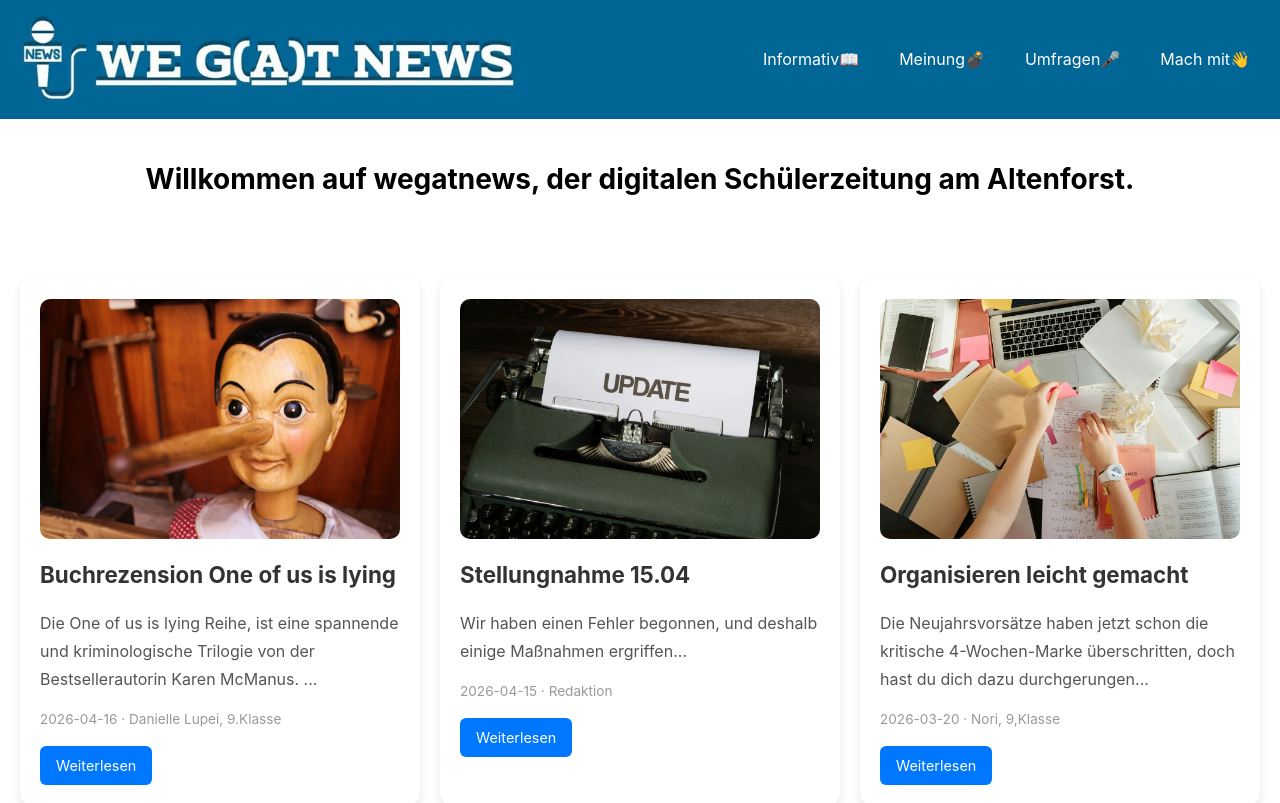
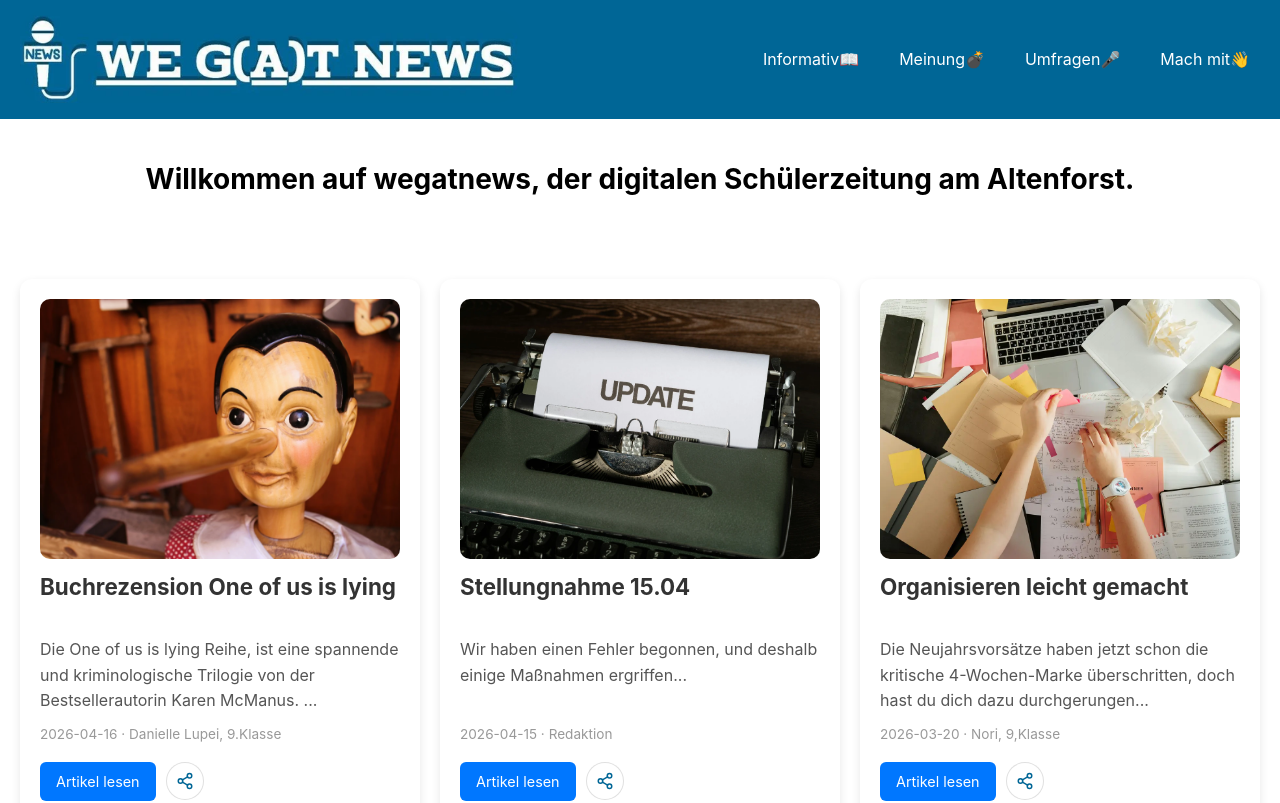
Before and after one commit to Chenjv2/wegatnews, a Next.js app: page / in a window 1280 px wide. Shown: the top 803 px of the page. Built offline with nearby package versions, Linux system fonts and the light colour scheme.

Commit message:
add share button

```diff
--- a/components/blog/PostCard.js
+++ b/components/blog/PostCard.js
@@ -1,9 +1,32 @@
 import Link from "next/link";
+import { FiShare2 } from "react-icons/fi";
 
 export default function PostCard({ post }) {
+  async function handleShare(event) {
+    event.preventDefault();
+    event.stopPropagation();
+
+    const articleUrl = `${window.location.origin}/blog/${post.slug}`;
+
+    try {
+      if (navigator.share) {
+        await navigator.share({
+          title: post.title,
+          text: post.preview,
+          url: articleUrl,
+        });
+      } else {
+        await navigator.clipboard.writeText(articleUrl);
+        alert("Link kopiert");
+      }
+    } catch (error) {
+      console.error("Teilen fehlgeschlagen:", error);
+    }
+  }
+
   return (
     <div className="blog-entry">
-      <img src={post.image} alt="blog-foto" />
+      <img src={post.image} alt={post.title} />
       <h3>{post.title}</h3>
       <p>{post.preview}...</p>
 
@@ -11,7 +34,21 @@ export default function PostCard({ post }) {
         {post.date} · {post.author}
       </div>
 
-      <Link href={`/blog/${post.slug}`}>Weiterlesen</Link>
+      <div className="blog-entry-actions">
+        <Link href={`/blog/${post.slug}`} className="blog-entry-readmore">
+          Artikel lesen
+        </Link>
+
+        <button
+          type="button"
+          onClick={handleShare}
+          className="blog-entry-share"
+          aria-label={`Artikel ${post.title} teilen`}
+          title="Artikel teilen"
+        >
+          <FiShare2 aria-hidden="true" />
+        </button>
+      </div>
     </div>
   );
 }
--- /dev/null
+++ b/components/layout/ShareButton.js
@@ -0,0 +1,36 @@
+import { FiShare2 } from "react-icons/fi";
+
+export default function ShareButton({
+  title = "wegatnews",
+  text = "Schau dir diese Seite an:",
+  url,
+  className = "",
+}) {
+  async function handleShare() {
+    const shareUrl = url || window.location.href;
+
+    const shareData = {
+      title,
+      text,
+      url: shareUrl,
+    };
+
+    try {
+      if (navigator.share) {
+        await navigator.share(shareData);
+      } else {
+        await navigator.clipboard.writeText(shareUrl);
+        alert("Link copied.");
+      }
+    } catch (error) {
+      console.error("Share failed:", error);
+    }
+  }
+
+  return (
+    <button type="button" onClick={handleShare} className={className}>
+      <FiShare2 style={{ marginRight: "8px" }} />
+      Share
+    </button>
+  );
+}
--- a/package.json
+++ b/package.json
@@ -15,6 +15,7 @@
     "next-sitemap": "^4.2.3",
     "react": "19.2.3",
     "react-dom": "19.2.3",
+    "react-icons": "^5.6.0",
     "remark": "^15.0.1",
     "remark-html": "^16.0.1",
     "turndown": "^7.2.2"
--- a/pages/index.js
+++ b/pages/index.js
@@ -1,6 +1,7 @@
 import { getAllPosts } from "../lib/posts";
 import PostGrid from "../components/blog/PostGrid";
 import ArchiveList from "../components/blog/ArchiveList";
+import ShareButton from "../components/layout/ShareButton";
 
 export async function getStaticProps() {
   const posts = getAllPosts();
--- a/styles/globals.css
+++ b/styles/globals.css
@@ -141,6 +141,10 @@ section {
   color: #333;
 }
 
+.blog-entry p {
+  margin: 0;
+}
+
 .blog-entry .meta {
   margin-top: 10px;
   font-size: 0.85rem;
@@ -149,7 +153,6 @@ section {
 
 .blog-entry a {
   display: inline-block;
-  margin-top: 15px;
   padding: 8px 16px;
   background-color: #0077ff;
   color: #fff;
@@ -160,6 +163,55 @@ section {
 
 .blog-entry a:hover {
   background-color: #005fcc;
+}
+
+.blog-entry-actions {
+  display: flex;
+  align-items: center;
+  gap: 10px;
+  margin-top: 15px;
+}
+
+.blog-entry-readmore {
+  display: inline-flex;
+  align-items: center;
+  justify-content: center;
+}
+
+.blog-entry-share {
+  display: inline-flex;
+  align-items: center;
+  justify-content: center;
+  width: 38px;
+  height: 38px;
+  padding: 0;
+  border: 1px solid rgba(0, 0, 0, 0.12);
+  border-radius: 999px;
+  background-color: var(--color1);
+  color: var(--coloraccent);
+  cursor: pointer;
+  transition:
+    transform 0.2s ease,
+    background-color 0.2s ease,
+    color 0.2s ease,
+    border-color 0.2s ease;
+}
+
+.blog-entry-share:hover {
+  transform: translateY(-1px);
+  background-color: var(--coloraccent);
+  color: var(--color1);
+  border-color: var(--coloraccent);
+}
+
+.blog-entry-share svg {
+  font-size: 18px;
+}
+
+.blog-entry-share:focus-visible,
+.blog-entry-readmore:focus-visible {
+  outline: 2px solid var(--coloraccent);
+  outline-offset: 3px;
 }
 
 .karte {
@@ -177,9 +229,47 @@ section {
   text-align: left;
 }
 
-.container{
+.container {
   display: flex;
   flex-wrap: wrap;
   gap: 20px;
   text-align: center;
 }
+
+@media (min-width: 769px) {
+  .blog-entry {
+    display: flex;
+    flex-direction: column;
+    height: 100%;
+  }
+
+  .blog-entry img {
+    height: 260px;
+    object-fit: cover;
+  }
+
+  .blog-entry h3 {
+    line-height: 1.6;
+    display: -webkit-box;
+    -webkit-line-clamp: 2;
+    -webkit-box-orient: vertical;
+    overflow: hidden;
+    min-height: calc(1.3em * 2);
+    margin-top: 10px;
+    margin-bottom: 10px;
+  }
+
+  .blog-entry p {
+    line-height: 1.6;
+    display: -webkit-box;
+    -webkit-line-clamp: 3;
+    -webkit-box-orient: vertical;
+    overflow: hidden;
+    min-height: calc(1.6em * 3);
+  }
+
+  .blog-entry-actions {
+    margin-top: auto;
+    padding-top: 16px;
+  }
+}
```
Also changed, not shown: pages/blog/[slug].js (+35 -1 lines), 1 other file (tests, documents, lock files or other folders).
